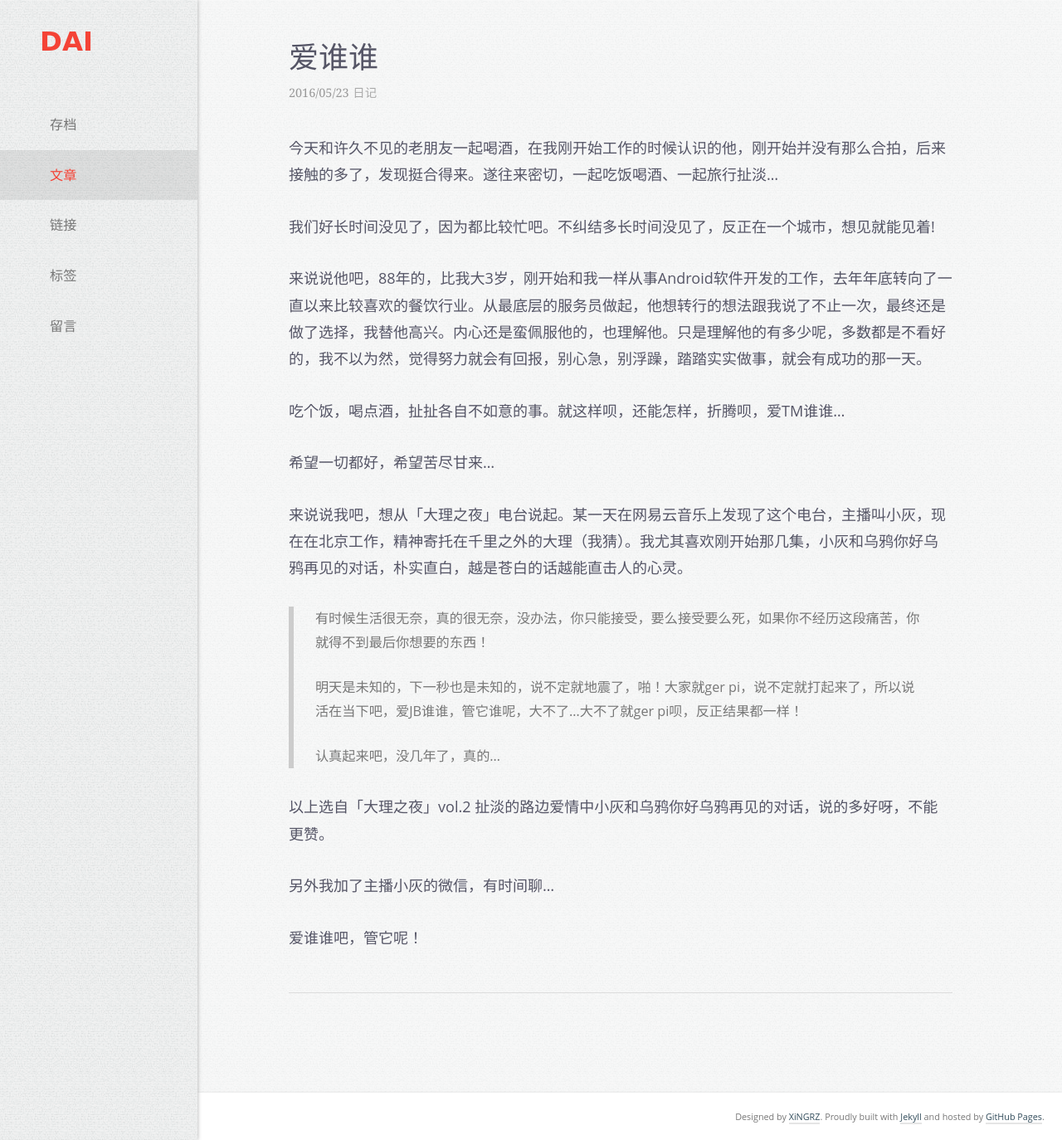
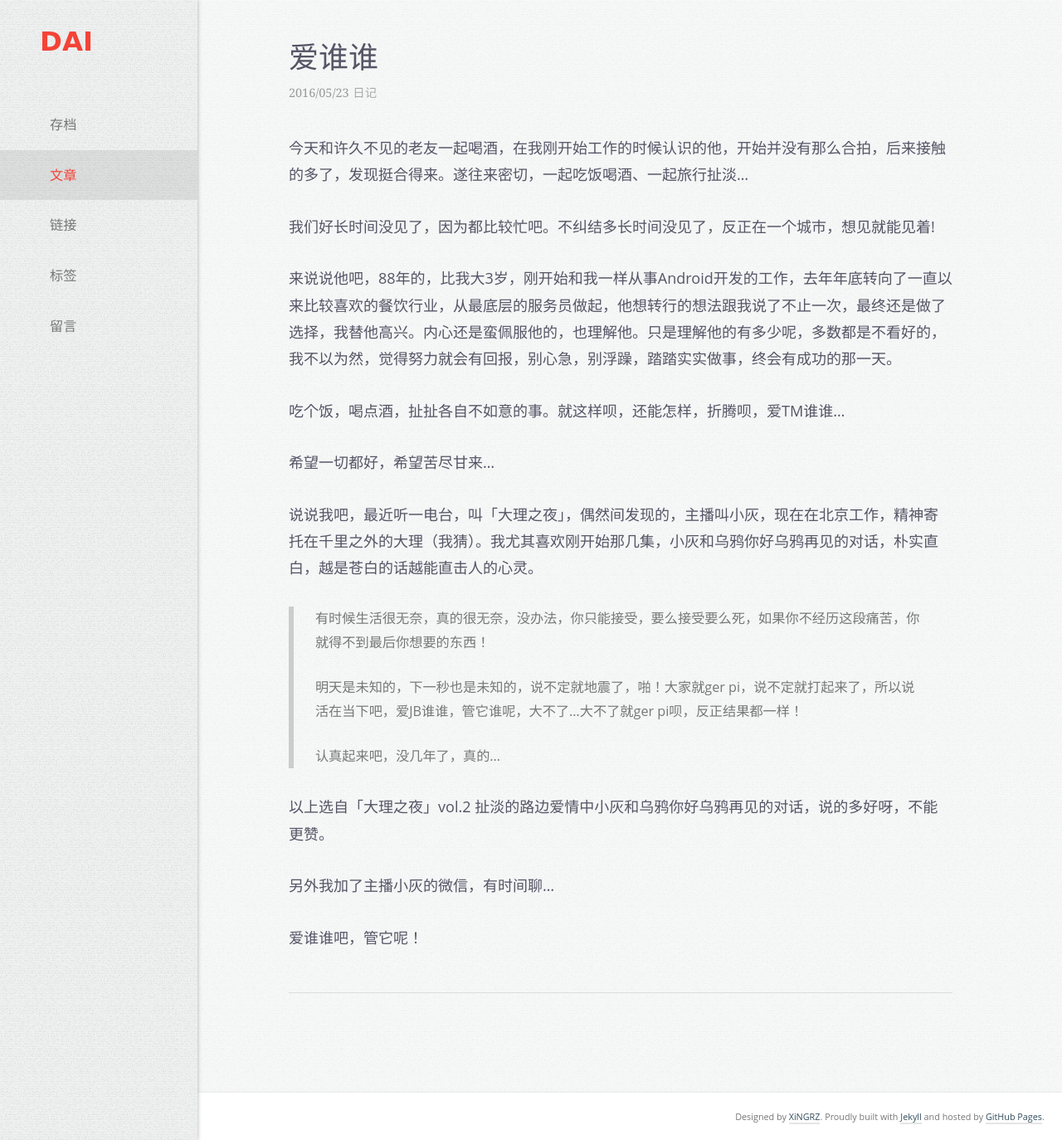
Before and after one commit to daishiwen/blog, a Jekyll site: the page built from _posts/2016-05-23-drink-with-my-old-friend.md, in a window 1280 px wide and 1374 px high. Shown: the whole window at 83% size. Built offline with Jekyll 4.4.1, drawn with Linux system fonts in a browser that asks for light colours; comment, search, counter and statistics services are not loaded.

Commit message:
小改一下内容

```diff
--- a/_posts/2016-05-23-drink-with-my-old-friend.md
+++ b/_posts/2016-05-23-drink-with-my-old-friend.md
@@ -6,17 +6,17 @@ title: 爱谁谁
 header: no
 ---
 
-今天和许久不见的老朋友一起喝酒，在我刚开始工作的时候认识的他，刚开始并没有那么合拍，后来接触的多了，发现挺合得来。遂往来密切，一起吃饭喝酒、一起旅行扯淡...
+今天和许久不见的老友一起喝酒，在我刚开始工作的时候认识的他，开始并没有那么合拍，后来接触的多了，发现挺合得来。遂往来密切，一起吃饭喝酒、一起旅行扯淡...
 
 我们好长时间没见了，因为都比较忙吧。不纠结多长时间没见了，反正在一个城市，想见就能见着!
 
-来说说他吧，88年的，比我大3岁，刚开始和我一样从事Android软件开发的工作，去年年底转向了一直以来比较喜欢的餐饮行业。从最底层的服务员做起，他想转行的想法跟我说了不止一次，最终还是做了选择，我替他高兴。内心还是蛮佩服他的，也理解他。只是理解他的有多少呢，多数都是不看好的，我不以为然，觉得努力就会有回报，别心急，别浮躁，踏踏实实做事，就会有成功的那一天。
+来说说他吧，88年的，比我大3岁，刚开始和我一样从事Android开发的工作，去年年底转向了一直以来比较喜欢的餐饮行业，从最底层的服务员做起，他想转行的想法跟我说了不止一次，最终还是做了选择，我替他高兴。内心还是蛮佩服他的，也理解他。只是理解他的有多少呢，多数都是不看好的，我不以为然，觉得努力就会有回报，别心急，别浮躁，踏踏实实做事，终会有成功的那一天。
 
 吃个饭，喝点酒，扯扯各自不如意的事。就这样呗，还能怎样，折腾呗，爱TM谁谁...
 
 希望一切都好，希望苦尽甘来...
 
-来说说我吧，想从「大理之夜」电台说起。某一天在网易云音乐上发现了这个电台，主播叫小灰，现在在北京工作，精神寄托在千里之外的大理（我猜）。我尤其喜欢刚开始那几集，小灰和乌鸦你好乌鸦再见的对话，朴实直白，越是苍白的话越能直击人的心灵。
+说说我吧，最近听一电台，叫「大理之夜」，偶然间发现的，主播叫小灰，现在在北京工作，精神寄托在千里之外的大理（我猜）。我尤其喜欢刚开始那几集，小灰和乌鸦你好乌鸦再见的对话，朴实直白，越是苍白的话越能直击人的心灵。
 
 > 有时候生活很无奈，真的很无奈，没办法，你只能接受，要么接受要么死，如果你不经历这段痛苦，你就得不到最后你想要的东西！
 >
```
